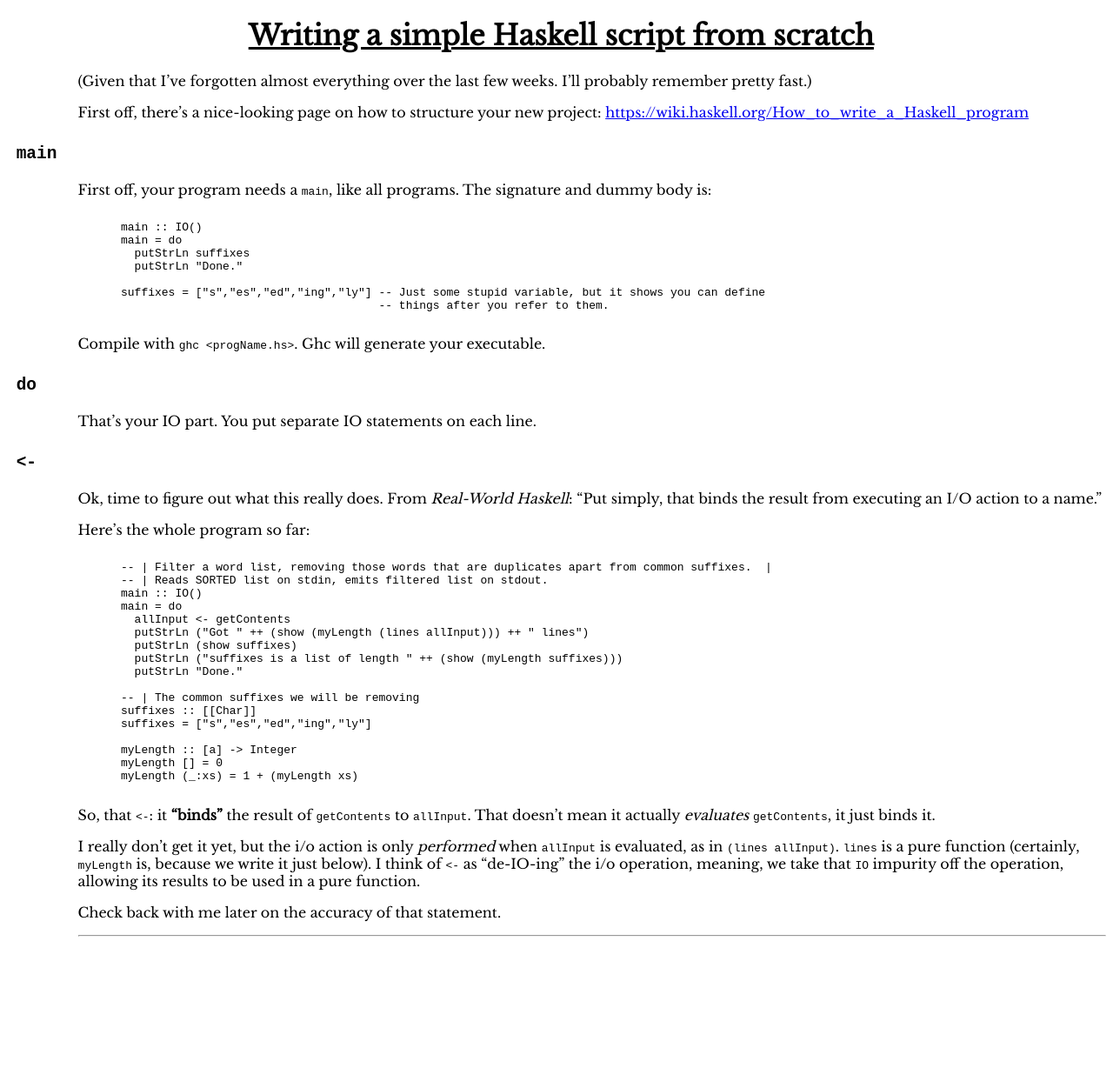
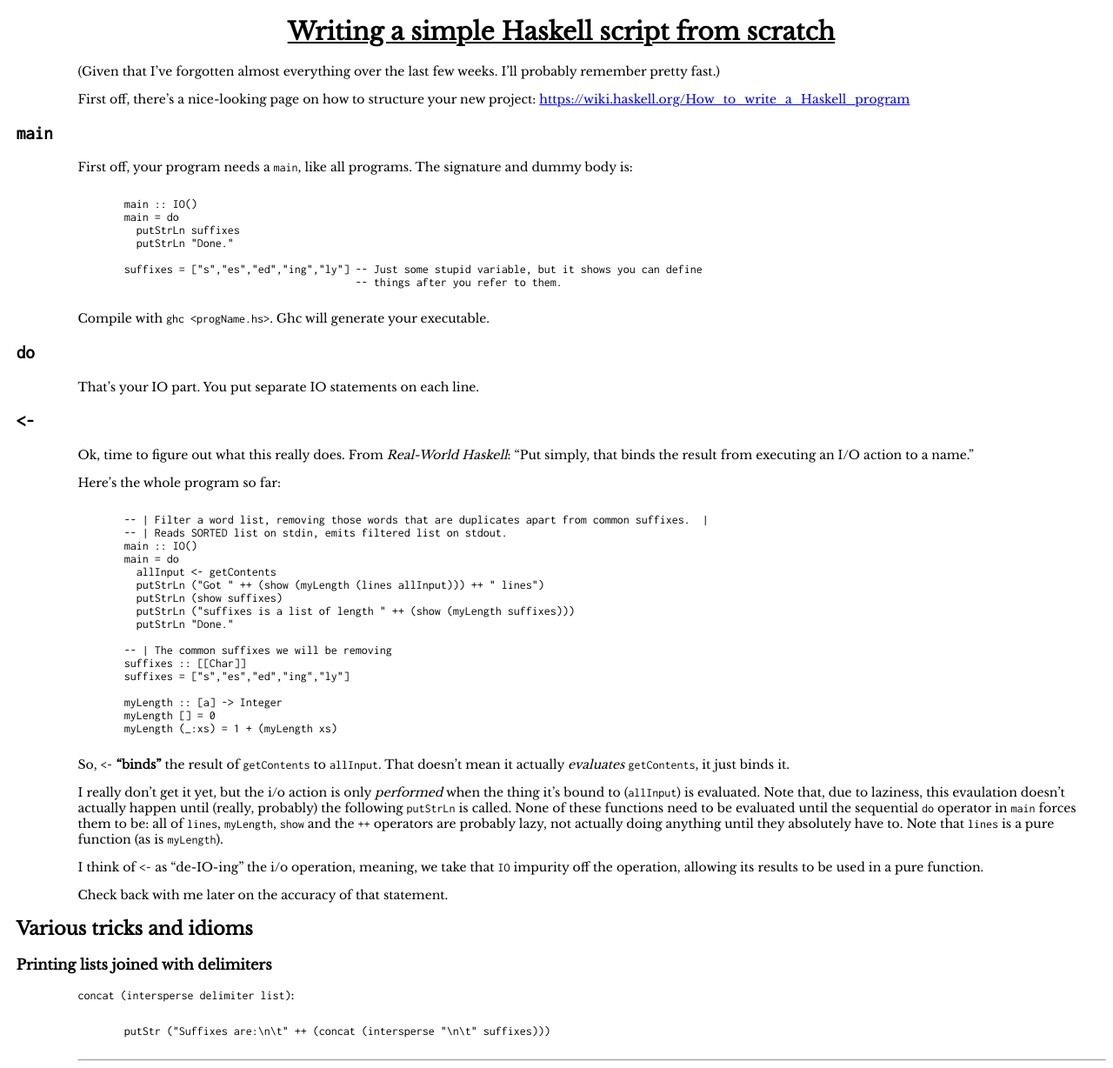
Before and after one commit to JohnL4/johnl4.github.io, a Jekyll site: the page built from _posts/2015-09-27-writing-a-simple-haskell-script-from-scratch.markdown, in a window 1280 px wide. Shown: the whole page at 87% size. Built offline with Jekyll 4.4.1, drawn with Linux system fonts in a browser that asks for light colours; comment, search, counter and statistics services are not loaded; before the commit the page ends 1085 px from its top, so only the background shows below that.

Commit message:
More mucking around with fonts, and updated "simple script" Haskell post.

```diff
--- a/_layouts/homepage.html
+++ b/_layouts/homepage.html
@@ -1,10 +1,14 @@
 <!DOCTYPE html>
 <html>
   <head>
+    <!-- Serif -->
     <link rel="stylesheet" type="text/css" href="http://fonts.googleapis.com/css?family=Libre+Baskerville"/>
     <!-- <link rel="stylesheet" type="text/css" href="https://fonts.googleapis.com/css?family=Crimson+Text"/> -->
     <!-- <link rel="stylesheet" type="text/css" href="https://fonts.googleapis.com/css?family=Amiri"> -->
+
+    <!-- Monospace -->
     <link rel="stylesheet" type="text/css" href="https://fonts.googleapis.com/css?family=Inconsolata"/>
+
     <link rel="stylesheet" href="/stylesheets/wiki.css"/>
     <meta name="wot-verification" content="7c86e6f50050a37b3546"/>
     <title>{{ page.title }}</title>
--- a/_layouts/post.html
+++ b/_layouts/post.html
@@ -1,8 +1,12 @@
 <!DOCTYPE html>
 <html>
   <head>
+    <!-- serif -->
     <link rel="stylesheet" type="text/css" href="http://fonts.googleapis.com/css?family=Libre+Baskerville"/>
+
+    <!-- monospace -->
     <link rel="stylesheet" type="text/css" href="https://fonts.googleapis.com/css?family=Inconsolata"/>
+
     <link rel="stylesheet" href="/stylesheets/wiki.css"/>
     <title>{{ page.title }}</title>
   </head>
--- a/_posts/2015-09-27-writing-a-simple-haskell-script-from-scratch.markdown
+++ b/_posts/2015-09-27-writing-a-simple-haskell-script-from-scratch.markdown
@@ -59,12 +59,27 @@ myLength [] = 0
 myLength (_:xs) = 1 + (myLength xs)
 ~~~
 
-So, that `<-`: it **"binds"** the result of `getContents` to `allInput`.  That doesn't mean it actually *evaluates*
+So, `<-` **"binds"** the result of `getContents` to `allInput`.  That doesn't mean it actually *evaluates*
 `getContents`, it just binds it.
 
-I really don't get it yet, but the i/o action is only _performed_ when `allInput` is evaluated, as in `(lines
-allInput)`.  `lines` is a pure function (certainly, `myLength` is, because we write it just below).  I think of `<-` as
-"de-IO-ing" the i/o operation, meaning, we take that `IO` impurity off the operation, allowing its results to be used in
-a pure function.
+I really don't get it yet, but the i/o action is only _performed_ when the thing it's bound to (`allInput`) is
+evaluated.  Note that, due to laziness, this evaulation doesn't actually happen until (really, probably) the following
+`putStrLn` is called.  None of these functions need to be evaluated until the sequential `do` operator in `main` forces
+them to be: all of `lines`, `myLength`, `show` and the `++` operators are probably lazy, not actually doing anything
+until they absolutely have to.  Note that `lines` is a pure function (as is `myLength`).
+
+I think of `<-` as "de-IO-ing" the i/o operation, meaning, we take that `IO` impurity off the operation, allowing its
+results to be used in a pure function.
 
 Check back with me later on the accuracy of that statement.
+
+Various tricks and idioms
+-------------------------
+
+### Printing lists joined with delimiters
+
+`concat (intersperse delimiter list)`:
+
+~~~
+putStr ("Suffixes are:\n\t" ++ (concat (intersperse "\n\t" suffixes)))
+~~~
--- a/stylesheets/wiki.css
+++ b/stylesheets/wiki.css
@@ -2,9 +2,9 @@
 
 body {
     font-family: 'Libre Baskerville', serif;
+    font-size: 14px;
     /* font-family: 'Crimson Text', serif; */
     /* font-family: 'Amiri', serif; */
-    /* font-size: 14px; */
     margin-left: 7%;
 }
 
@@ -20,8 +20,12 @@ h5, h6 { font-size: 1em; }
 
 pre {
     /* border: 1px solid silver; */
-    /* font-family: 'Inconsolata', monospace; */
+    font-family: 'Inconsolata', monospace;
     margin-left: 3em; margin-right: 1em; padding: 0.8em;
+}
+
+code {
+    font-family: 'Inconsolata', monospace;
 }
 
 /* HTC One M8 */
```
